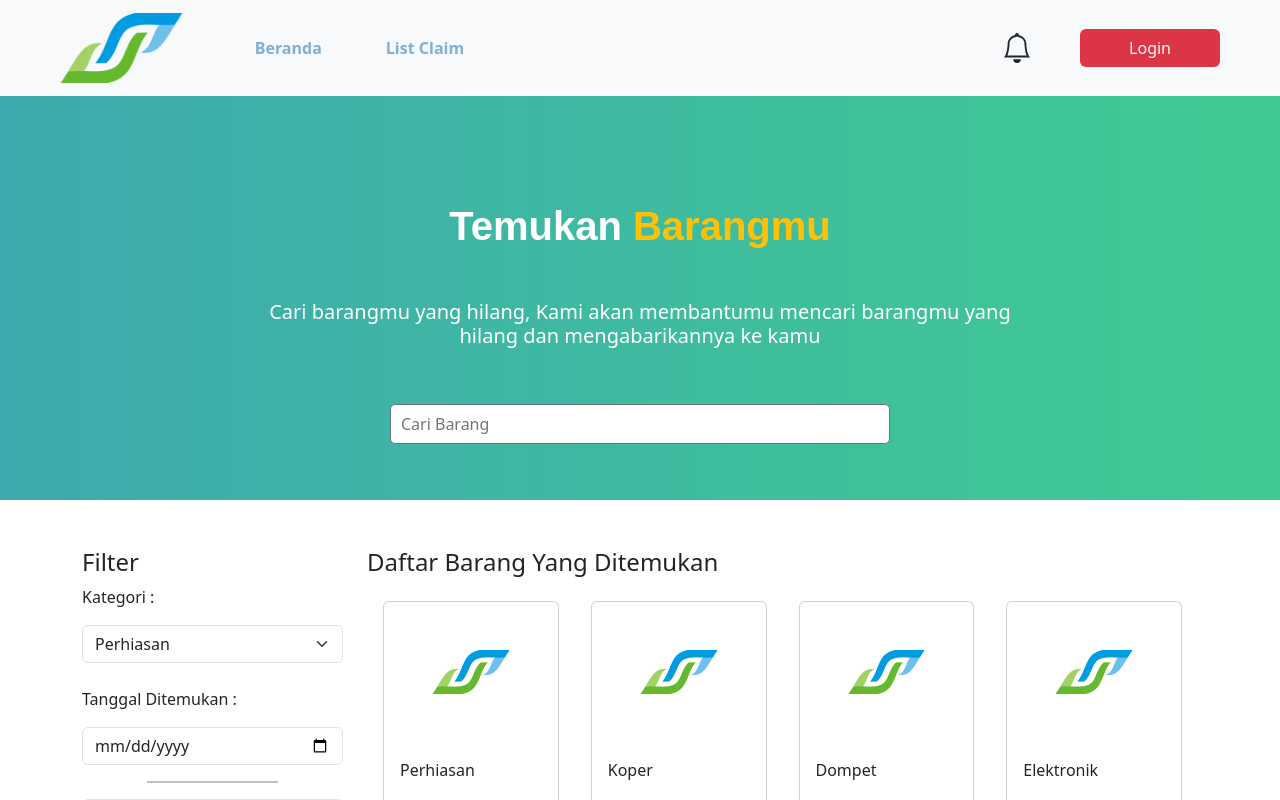
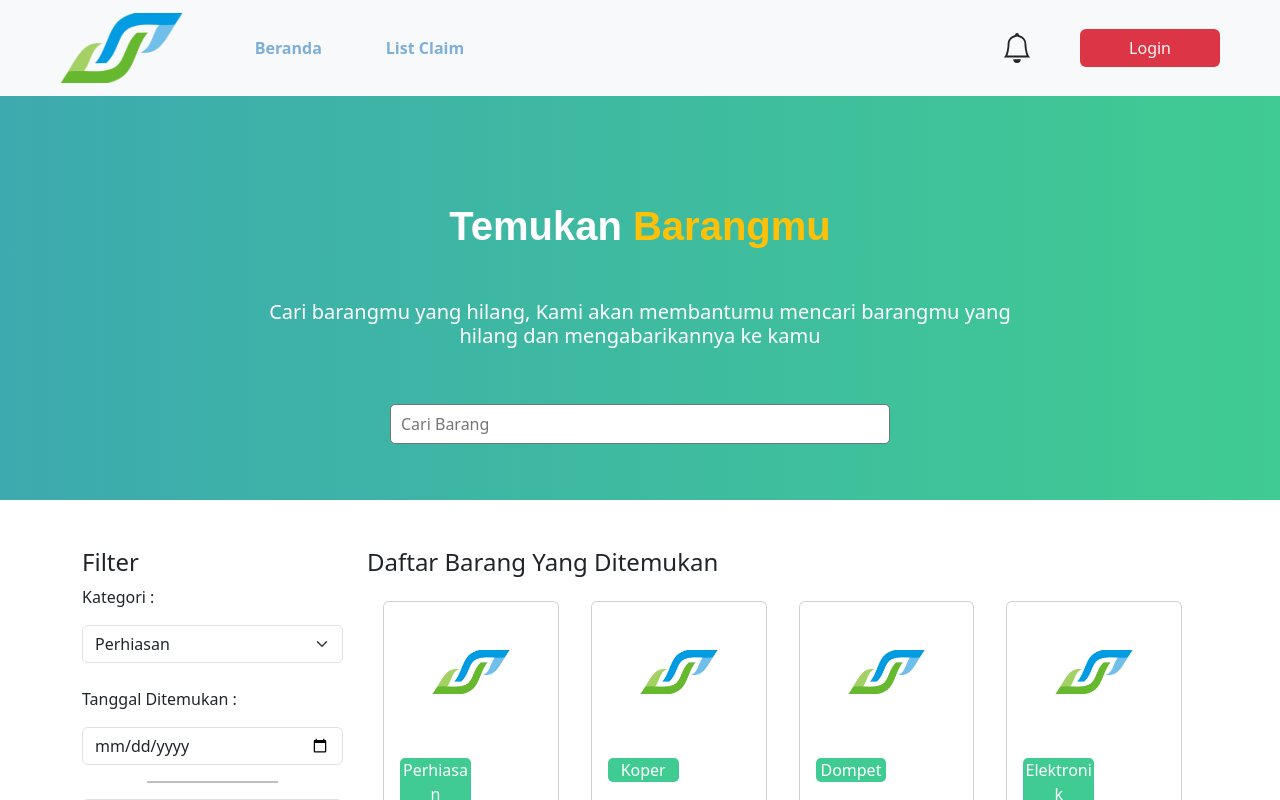
Before and after one commit to raihanrahman90/LostFoundAngkasaPura-FE, a React (Create React App) app: page /ListBarang in a window 1280 px wide. Shown: the top 800 px of the page. Built offline with nearby package versions, Linux system fonts and the light colour scheme.

Commit message:
Update user.css

```diff
--- a/src/Asset/user.css
+++ b/src/Asset/user.css
@@ -24,7 +24,15 @@
     margin-left: 25vw;
     width: 50%;
     margin-bottom: 5%;
+}
 
+.card-category {
+    background-color: #40CB92;
+    color: #FFFFFF;
+    border-radius: 5px;
+    padding: 0 10 0 10;
+    text-align: center;
+    width: 50%;
 }
 
 .listBarang{
```
